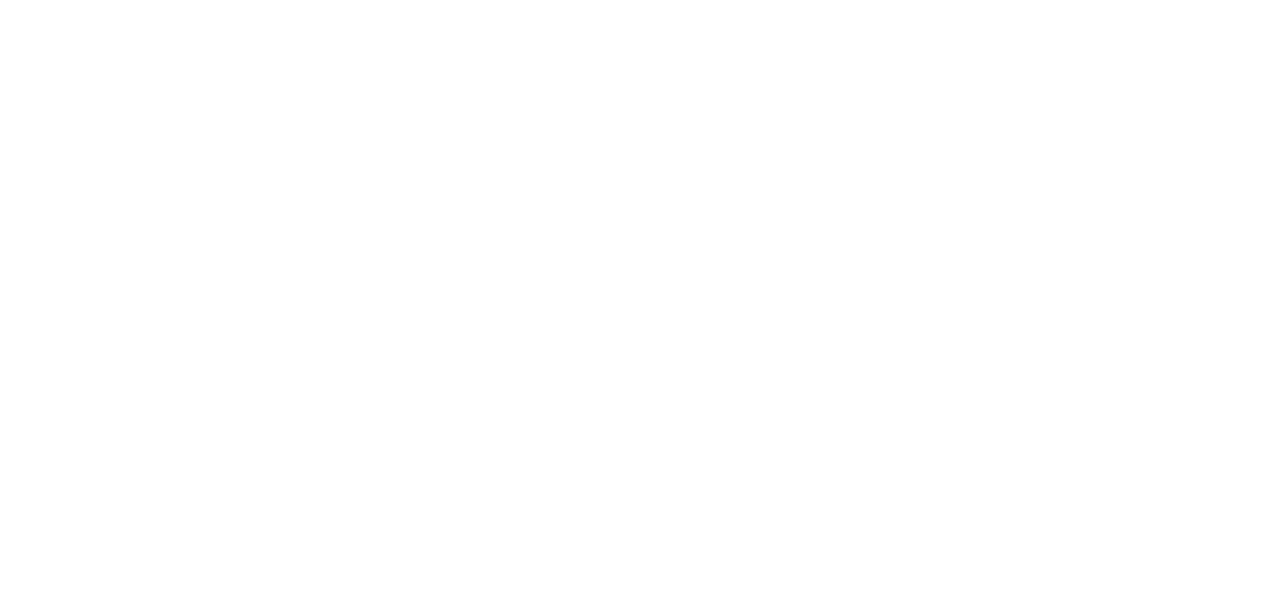
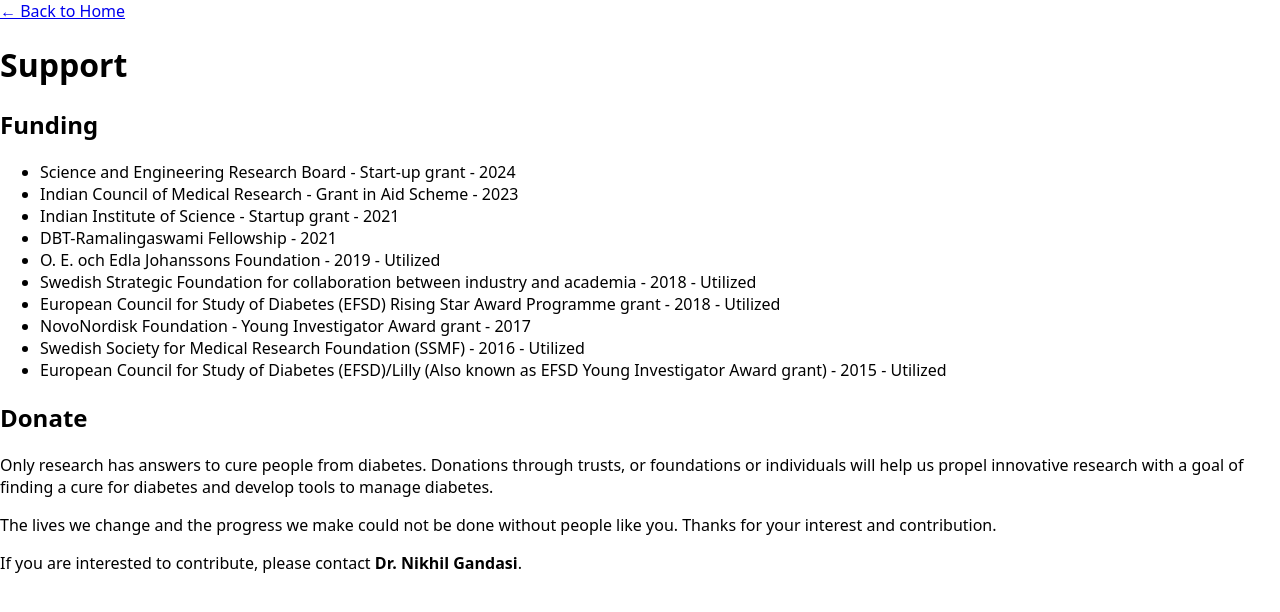
Before and after one commit to aniruddhballal/nikhil-lab-site, a React (Vite) app: page /support in a window 1280 px wide. Before the commit this address had no page. Shown: the top 612 px of the page. Built offline with nearby package versions, Linux system fonts and the light colour scheme.

Commit message:
Created and added the Support page

```diff
--- a/src/App.tsx
+++ b/src/App.tsx
@@ -2,7 +2,7 @@
 import Home from './pages/Home.tsx';
 import Research from './pages/Research.tsx';
 // import Publications from './pages/Publications.tsx';
-// import Support from './pages/Support';
+import Support from './pages/Support';
 // import People from './pages/People';
 // import Contact from './pages/Contact';
 
@@ -12,9 +12,9 @@
       <Routes>
         <Route path="/" element={<Home />} />
         <Route path="/research" element={<Research />} />
-        {/* <Route path="/publications" element={<Publications />} />
+        {/* <Route path="/publications" element={<Publications />} /> */}
         <Route path="/support" element={<Support />} />
-        <Route path="/people" element={<People />} />
+        {/* <Route path="/people" element={<People />} />
         <Route path="/contact" element={<Contact />} /> */}
       </Routes>
     </Router>
--- a/src/pages/Home.tsx
+++ b/src/pages/Home.tsx
@@ -2,7 +2,8 @@
   return (
     <div>
       <a href="/research">Research →</a>
-
+      <br />
+      <a href="/support">Support →</a>
       <div>
         <div>
           <h1>Diabetes</h1>
--- a/src/pages/Support.tsx
+++ b/src/pages/Support.tsx
@@ -0,0 +1,39 @@
+export default function Support() {
+  return (
+    <div>
+    <a href="/">← Back to Home</a>
+      <h1>Support</h1>
+
+      <h2>Funding</h2>
+      <ul>
+        <li>Science and Engineering Research Board - Start-up grant - 2024</li>
+        <li>Indian Council of Medical Research - Grant in Aid Scheme - 2023</li>
+        <li>Indian Institute of Science - Startup grant - 2021</li>
+        <li>DBT-Ramalingaswami Fellowship - 2021</li>
+        <li>O. E. och Edla Johanssons Foundation - 2019 - Utilized</li>
+        <li>Swedish Strategic Foundation for collaboration between industry and academia - 2018 - Utilized</li>
+        <li>European Council for Study of Diabetes (EFSD) Rising Star Award Programme grant - 2018 - Utilized</li>
+        <li>NovoNordisk Foundation - Young Investigator Award grant - 2017</li>
+        <li>Swedish Society for Medical Research Foundation (SSMF) - 2016 - Utilized</li>
+        <li>
+          European Council for Study of Diabetes (EFSD)/Lilly (Also known as EFSD Young Investigator Award grant) -
+          2015 - Utilized
+        </li>
+      </ul>
+
+      <h2>Donate</h2>
+      <p>
+        Only research has answers to cure people from diabetes. Donations through trusts, or foundations or individuals
+        will help us propel innovative research with a goal of finding a cure for diabetes and develop tools to manage
+        diabetes.
+      </p>
+      <p>
+        The lives we change and the progress we make could not be done without people like you. Thanks for your interest
+        and contribution.
+      </p>
+      <p>
+        If you are interested to contribute, please contact <strong>Dr. Nikhil Gandasi</strong>.
+      </p>
+    </div>
+  );
+}
```
